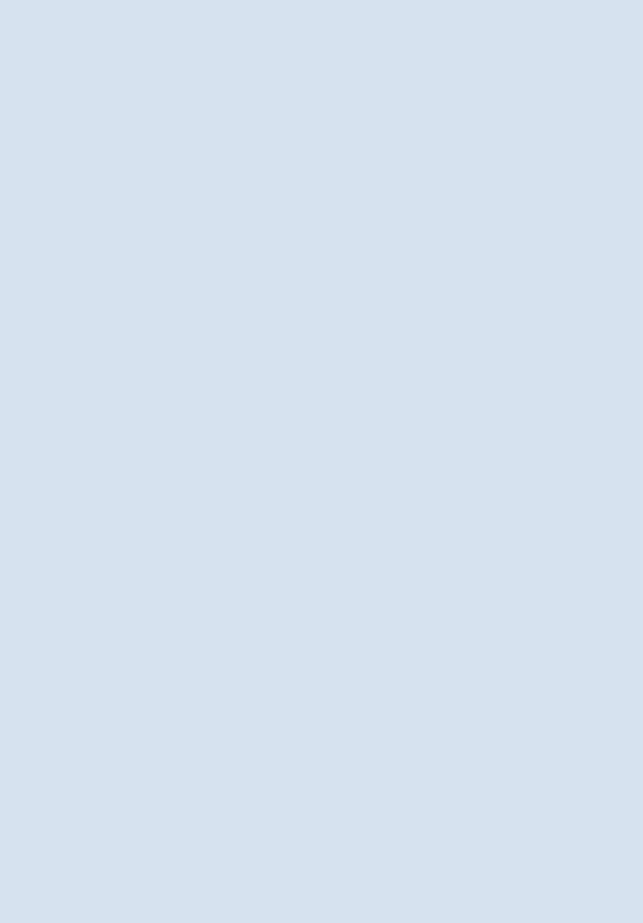
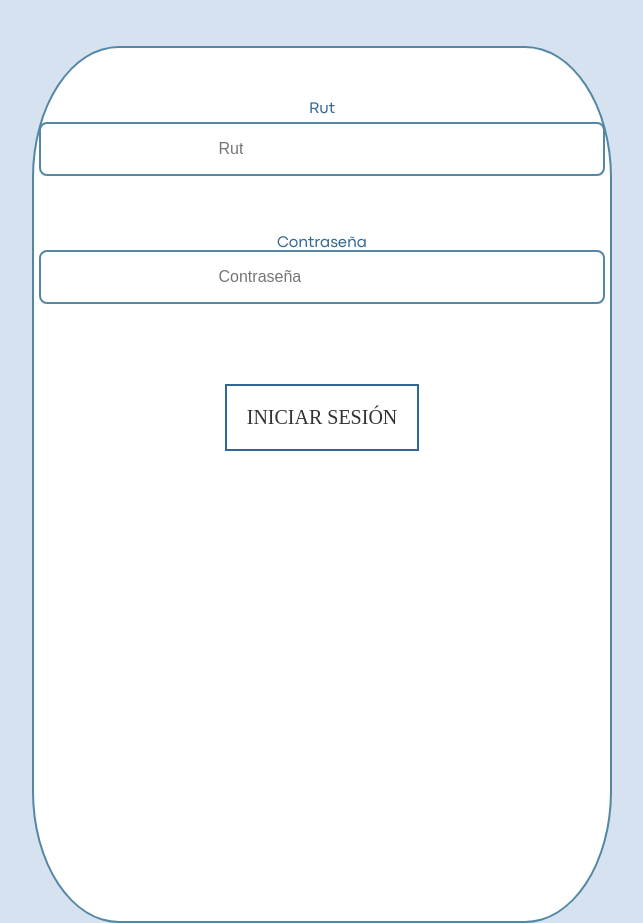
Before and after one commit to Pixoll/se-project-frontend, a React (Create React App) app: page /admin/login in a window 1280 px wide. Before the commit this address had no page. Shown: the whole page, without its empty margins (318-961 px from the left). Before the commit the page ends 800 px from the top, so only its background shows below. Built offline with nearby package versions, Linux system fonts and the light colour scheme; a web font is replaced by a local one.

Commit message:
modificación de rutas

```diff
--- a/src/App.tsx
+++ b/src/App.tsx
@@ -6,6 +6,7 @@ import CalendarPage from "./pages/CalendarPage";
 import MedicHomePage from "./pages/MedicHomePage";
 import MedicLoginPage from "./pages/MedicLoginPage";
 import AdminPage from "./pages/AdminPage";
+import AdminLoginPage from "./pages/AdminLoginPage";
 import HomePage from "./pages/HomePage";
 import PatientLoginPage from "./pages/PatientLoginPage";
 import SchedulePage from "./pages/SchedulePage";
@@ -15,11 +16,12 @@ export default function App() {
         <AuthProvider>
             <Routes>
                 <Route path="/" element={<HomePage/>}/>
-                <Route path="/admin" element={<AdminPage/>}/>
-                <Route path="/medic" element={<MedicHomePage/>}/>
+                <Route path="/admin/home" element={<AdminPage/>}/>
+                <Route path="/admin/login" element={<AdminLoginPage/>}/>
                 <Route path="/patient/appointments" element={<ScheduledAppointments/>}/>
                 <Route path="/patient/login" element={<PatientLoginPage/>}/>
-                <Route path="/medic-browser" element={<MedicPage/>}/>
+                <Route path="/medic/home" element={<MedicHomePage/>}/>
+                <Route path="/medic/browser" element={<MedicPage/>}/>
                 <Route path="/medic/login" element={<MedicLoginPage/>}/>
                 <Route path="/medic/calendar" element={<CalendarPage/>}/>
                 <Route path="/medic/schedule" element={<SchedulePage/>}/>
--- /dev/null
+++ b/src/pages/AdminLoginPage.tsx
@@ -0,0 +1,9 @@
+import LoginForm from "../components/LoginForm";
+
+export default function AdminLoginPage() {
+    return (
+        <div>
+            <LoginForm type={"admin"} redirectTo={"home"}/>
+        </div>
+    );
+}
```
